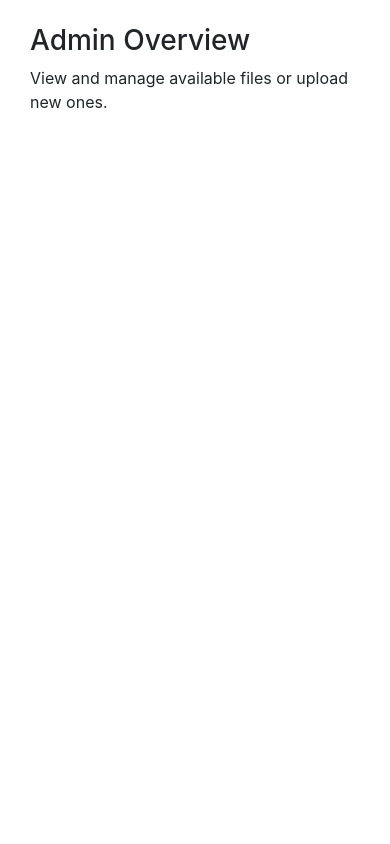
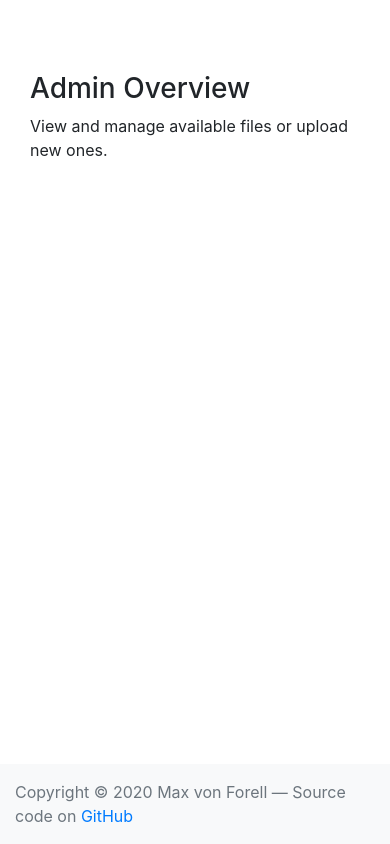
Before and after one commit to mvforell/python-fileserver, a Flask app: template app/templates/index.html in a window 390 px wide. Run offline with Flask 2, Linux system fonts and the light colour scheme; the template is opened without the code that fills it, so the values that code supplies are empty; some libraries are stand-ins or nearby versions.

Commit message:
add README note about secure cookies and HTTPS, fix navbar not being fixed/sticky, fix weird layout of tables by setting a responsive breakpoint, add footer

```diff
--- a/app/navigation.py
+++ b/app/navigation.py
@@ -64,7 +64,7 @@ class BootstrapRenderer(Renderer):
 
     # see https://getbootstrap.com/docs/4.4/components/navbar/
     def visit_Navbar(self, node):
-        cont = tags.nav(_class='navbar sticky-top navbar-expand-sm navbar-dark bg-secondary')
+        cont = tags.nav(_class='navbar fixed-top navbar-expand-sm navbar-dark bg-secondary')
 
         if current_user.is_authenticated:  # navbar is empty if not logged in, therefore no toggle button needed
             btn_toggle_kwargs = {
--- a/app/templates/base.html
+++ b/app/templates/base.html
@@ -1,5 +1,5 @@
 <!DOCTYPE html>
-<html lang="en">
+<html class="h-100" lang="en"> {# h-100 needed for correct footer placement - see https://getbootstrap.com/docs/4.4/examples/sticky-footer-navbar/ #}
     <head>
         {% block title %}
             <title>{{ title }}</title>
@@ -13,16 +13,15 @@
         {% endblock %}
     </head>
 
-    <body>
+    <body class="d-flex flex-column h-100"> {# classes needed for correct footer placement #}
+        <header>
             {% block navbar %}
                 {{ nav.top.render(renderer='bootstrap') }}
+            {% endblock %}
+        </header>
 
-            {# the following with-block was copied and modified from bootstrap/utils.html from flask-bootstrap, which is licensed as follows:
-                    Copyright 2019 Marc Brinkmann
-                    Permission is hereby granted, free of charge, to any person obtaining a copy of this software and associated documentation files (the "Software"), to deal in the Software without restriction, including without limitation the rights to use, copy, modify, merge, publish, distribute, sublicense, and/or sell copies of the Software, and to permit persons to whom the Software is furnished to do so, subject to the following conditions:
-                    The above copyright notice and this permission notice shall be included in all copies or substantial portions of the Software.
-                    THE SOFTWARE IS PROVIDED "AS IS", WITHOUT WARRANTY OF ANY KIND, EXPRESS OR IMPLIED, INCLUDING BUT NOT LIMITED TO THE WARRANTIES OF MERCHANTABILITY, FITNESS FOR A PARTICULAR PURPOSE AND NONINFRINGEMENT. IN NO EVENT SHALL THE AUTHORS OR COPYRIGHT HOLDERS BE LIABLE FOR ANY CLAIM, DAMAGES OR OTHER LIABILITY, WHETHER IN AN ACTION OF CONTRACT, TORT OR OTHERWISE, ARISING FROM, OUT OF OR IN CONNECTION WITH THE SOFTWARE OR THE USE OR OTHER DEALINGS IN THE SOFTWARE.
-            #}
+        <main class="flex-shrink-0 mt-5" role="main"> {# flex-shrink-0 needed for correct footer placement #}
+            <div class="container my-4"></div> <!-- for padding -->
             {% with messages = get_flashed_messages(with_categories=True), transform = {
                 'critical': 'danger',
                 'error':    'danger',
@@ -33,8 +32,6 @@
                 'notset':   'info',
             } %}
                 {% if messages %} {# don't output anything if there are no messages #}
-                    <!-- begin message block -->
-                    <div class="container mt-3"></div> <!-- for padding -->
                     <div class="container-fluid flashed-messages">
                         <div class="row">
                             <div class="col-md-12">
@@ -46,15 +43,20 @@
                             </div>
                         </div>
                     </div>
-                    <!-- end message block -->
-                {% endif -%}
-            {% endwith -%}
-        {% endblock %}
+                {% endif %}
+            {% endwith %}
 
-        <div class="container-fluid my-4">
+            <div class="container-fluid">
                 {% block content %}
                 {% endblock %}
             </div>
+        </main>
+
+        <footer class="mt-auto py-3 bg-light">
+            <div class="container d-flex justify-content-center">
+                <span class="text-muted">Copyright © 2020 Max von Forell — Source code on <a href="https://github.com/mvforell/python-fileserver">GitHub</a></span>
+            </div>
+        </footer>
 
         {% block scripts %}
             <script src="https://code.jquery.com/jquery-3.4.1.slim.min.js" integrity="sha384-J6qa4849blE2+poT4WnyKhv5vZF5SrPo0iEjwBvKU7imGFAV0wwj1yYfoRSJoZ+n" crossorigin="anonymous"></script>
--- a/app/templates/list.html
+++ b/app/templates/list.html
@@ -5,7 +5,7 @@
         <h3>Available files</h3>
 
         {% if file_list|length > 0 %}
-            <table class="table table-bordered table-responsive">
+            <table class="table table-bordered table-responsive-md">
                 <thead class="thead-light">
                     <tr>
                         <th>Filename</th>
--- a/app/templates/log_entries.html
+++ b/app/templates/log_entries.html
@@ -5,7 +5,7 @@
 		<h3>Log entries</h3>
 
 		{% if log_entries|length > 0 %}
-            <table class="table table-bordered table-responsive">
+            <table class="table table-bordered table-responsive-lg">
                 <thead class="thead-light">
                     <tr>
                         <th>Timestamp</th>
```
Also changed, not shown: README.md. Lines whose indentation alone changed are shown as unchanged.
